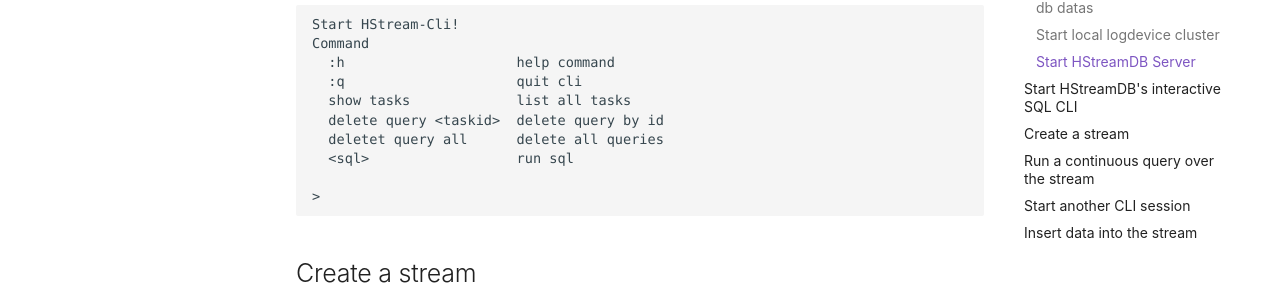
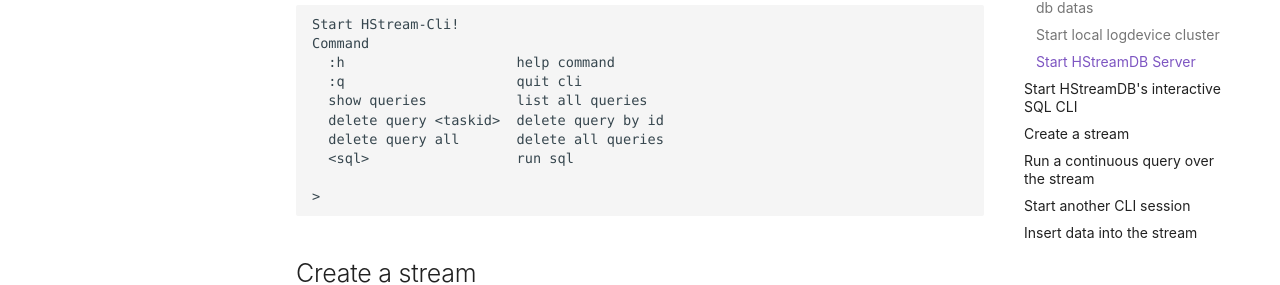
Before and after one commit to hstreamdb/docs, an MkDocs documentation site: the page built from docs/start/quickstart-with-docker.md, in a window 1280 px wide and 900 px high, scrolled down 1315 px. Shown: the part 244-529 px from the top of the window. Built offline with MkDocs 1.6.1 and Material for MkDocs 9.7.7, drawn with Linux system fonts in a browser that asks for light colours; comment, search, counter and statistics services are not loaded.

Commit message:
update quickstart

```diff
--- a/docs/start/quickstart-with-docker.md
+++ b/docs/start/quickstart-with-docker.md
@@ -67,9 +67,9 @@
 Command
   :h                     help command
   :q                     quit cli
-  show tasks             list all tasks
+  show queries           list all queries
   delete query <taskid>  delete query by id
-  deletet query all      delete all queries
+  delete query all       delete all queries
   <sql>                  run sql
 
 >
```
